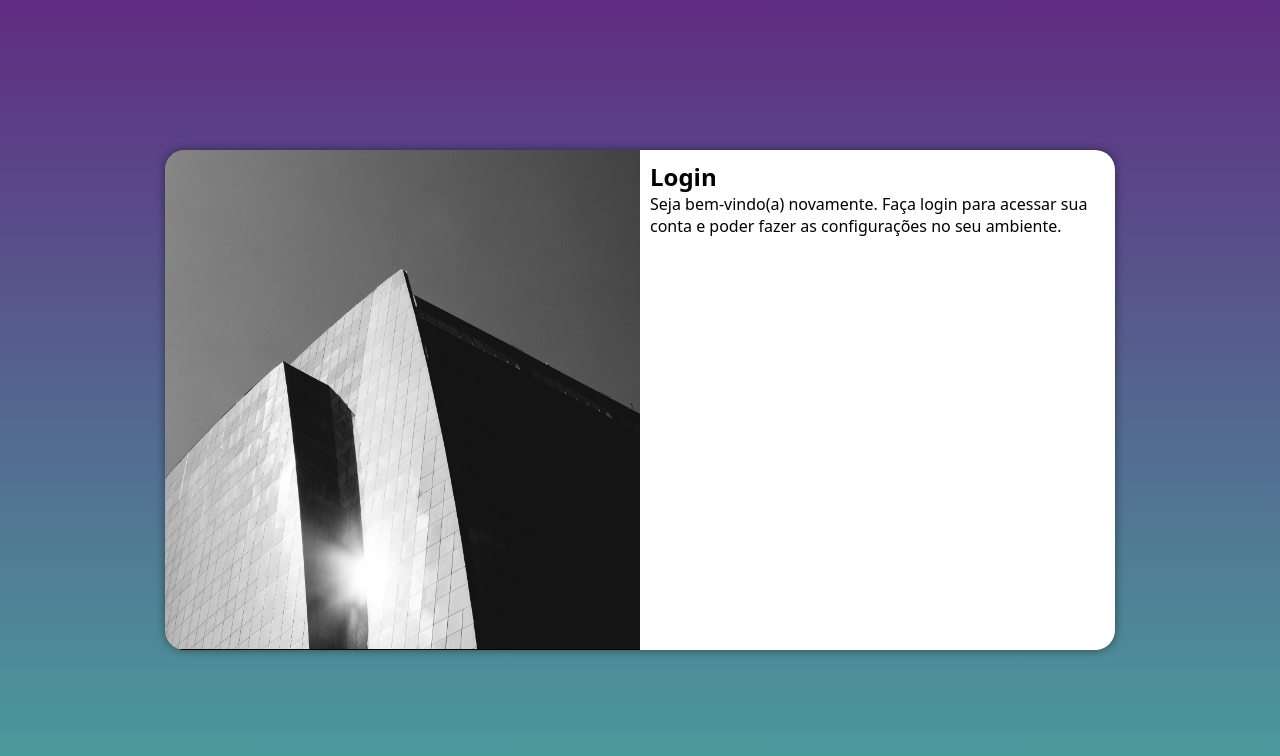
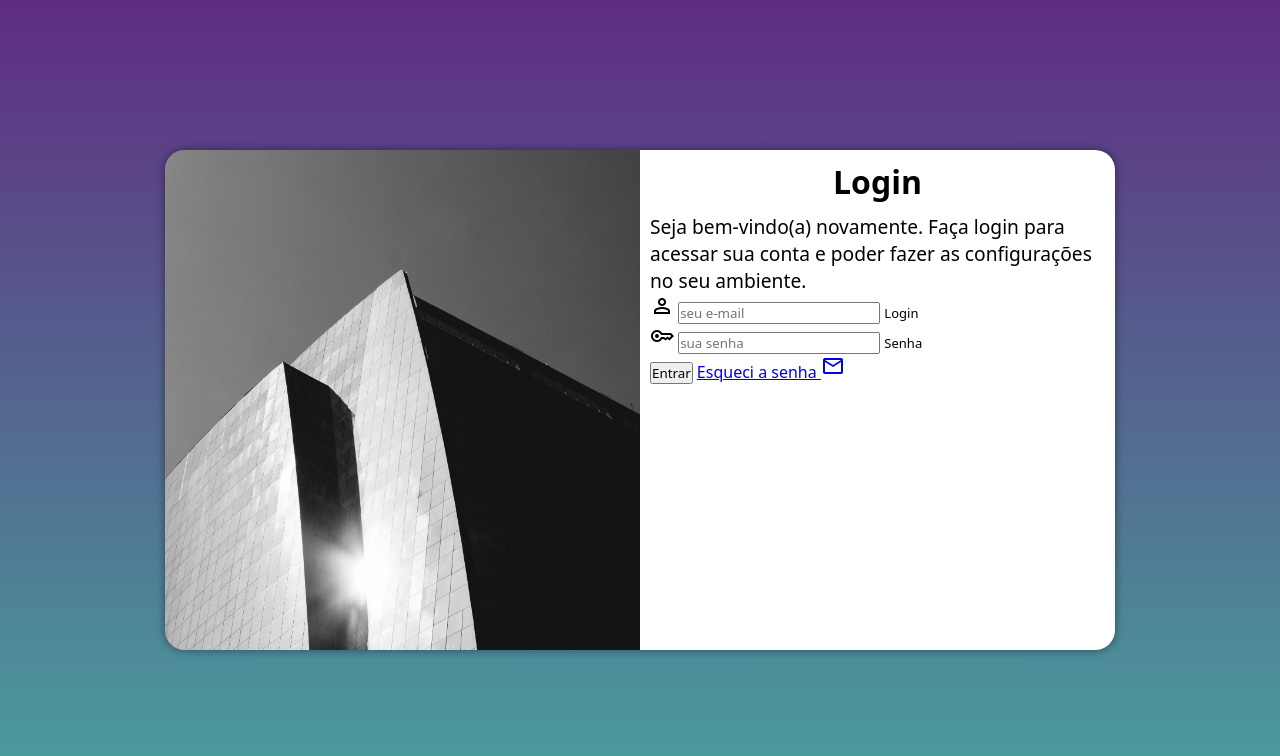
Before and after one commit to weslleymartinss/projeto-login, a plain HTML site: page index.html in a window 1280 px wide. Drawn offline with nearby package versions, Linux system fonts and the light colour scheme.

Commit message:
criei o formulario

```diff
--- a/estilos/media-queries.css
+++ b/estilos/media-queries.css
@@ -13,8 +13,6 @@
         width: 40%;
         height: 100%;
     }
-
-
 }
 
 @media screen and (min-width: 992px) {
@@ -35,4 +33,13 @@
         width: 50%;
     }
 
+    div#formulario > h1 {
+        font-size: 2em;
+    }
+
+    div#formulario > p {
+        font-size: 1.2em;
+    }
+
+
 }
--- a/estilos/style.css
+++ b/estilos/style.css
@@ -13,6 +13,10 @@
     margin: 0px;
     box-sizing: border-box;
 
+
+}
+label {
+    font-size: small;
 }
 body, html {
     background-color:#5f2c82;
@@ -43,7 +47,7 @@ section#login > div#imagem {
     height: 200px;
     background: #5f2c82 url(../imagens/metal.jpg) center;
     background-size: cover;
-    border-bottom: 1px solid black;
+
 
 }
 section#login > div#formulario {
@@ -51,3 +55,11 @@ section#login > div#formulario {
     padding: 10px;
 
 }
+
+div#formulario > h1 {
+    text-align: center;
+    margin-bottom: 10px;
+}
+div#formulario > p {
+    font-size: 0.8em;
+}
--- a/index.html
+++ b/index.html
@@ -19,8 +19,27 @@
             <div id="formulario">
                 <h1>Login</h1>
                 <p>Seja bem-vindo(a) novamente. Faça login para acessar sua conta e poder fazer as configurações no seu ambiente.</p>
-                <form action="login.php" method="post">
-
+                <form action="login.php" method="post" autocomplete="on">
+                <div class="campo">
+                    <span class="material-symbols-outlined">
+                        person
+                        </span>
+                    <input type="email" name="email" id="iemail" placeholder="seu e-mail" autocomplete="email" required>
+                    <label for="iemail">Login</label>
+                </div>
+                <div class="campo">
+                    <span class="material-symbols-outlined">
+                        key
+                        </span>
+                    <input type="password" name="senha" id="isenha" placeholder="sua senha" autocomplete="current-password" required >
+                    <label for="isenha">Senha</label>
+                </div>
+                <input type="submit" value="Entrar">
+                <a href="esqueci.html">Esqueci a senha
+                    <span class="material-symbols-outlined">
+                        mail
+                        </span>
+                </a>
                 </form>
             </div>
         </section>
```
